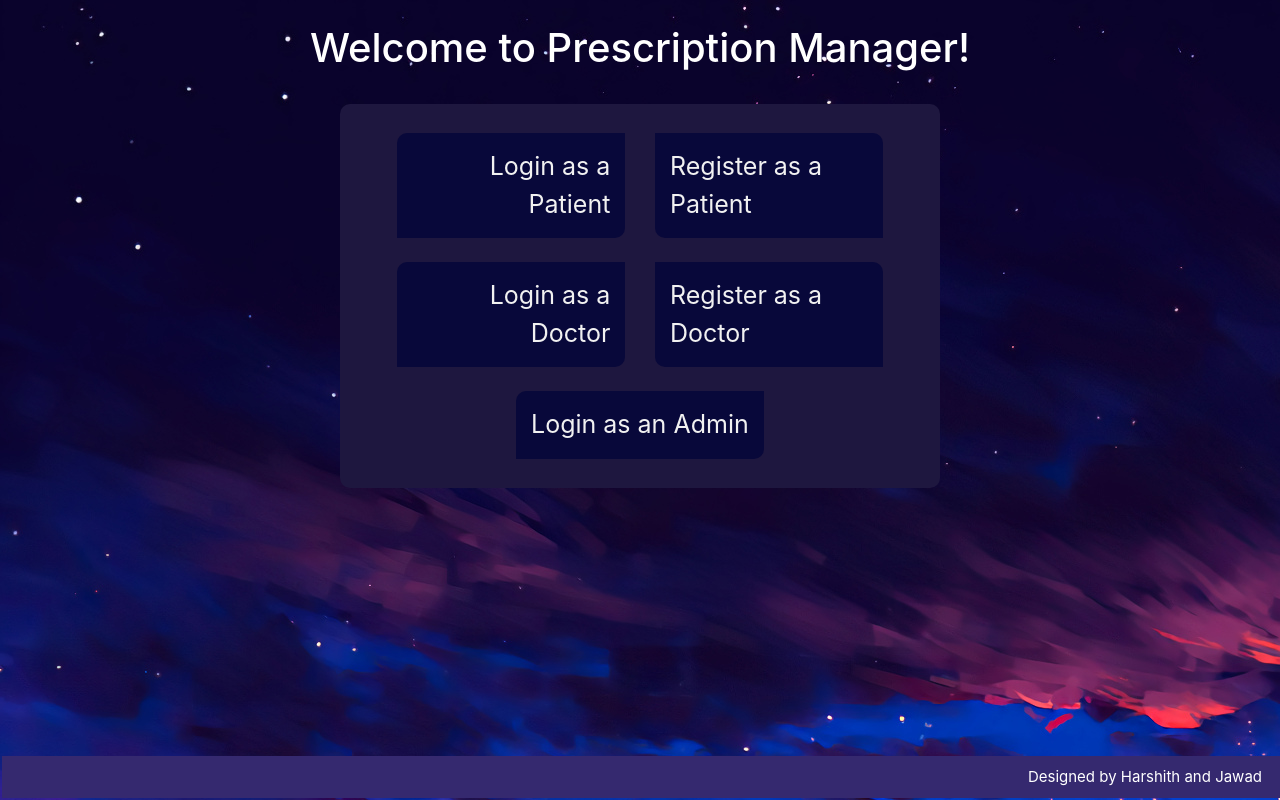
After one commit to jawad-kp/Prescription-Manager, a PHP site: page /DBMS/Public/Index-V2.html in a window 1280 px wide. The commit adds this page. Run offline with PHP 8.4, Linux system fonts and the light colour scheme; some libraries are stand-ins or nearby versions.

Commit message:
Index-V2 to compare for later. This one is less cluttered but yours looks cleaner. We'll compare and decide once you're done

```diff
--- a/CustomCSS/index.css
+++ b/CustomCSS/index.css
@@ -5,27 +5,18 @@ body
 	/*background-image: url("../Assets/rrbltiehz7b31.png");*/
 }
 
-html.disabled
-{
-	overflow-x: hidden;
-    overflow-y: hidden;
-}
-body.disabled
-{
-	/*overflow-x: hidden; */
-    overflow-y: hidden;
-}
-footer
+.Fut
 {
 	position: fixed;
 	left: 0;
 	bottom: 0;
 	padding: 10px 20px 10px 10px;
-	margin: 3px;
+	margin: 2px;
 	width: 100%;
 	background-color: #35296f;
 	color: white;
 	text-align: right;
+	font-size: 15px;
 }
 #TitleContainer
 {
@@ -49,42 +40,66 @@ footer
 
 	justify-content: center;
 	align-items: center;
-	width: 500px;
+	max-width: 600px;
 	margin: auto;
-	padding: 10px;
+	padding: 5px;
 	border-radius: 10px;
 
 }
 
-#ButtonContainer > div
+.fl
 {
-	background-color: #08083A;
-
-	/*margin: auto;*/
-	/**/
+	border-radius: 10px 0px 10px 0px;
+	/*tr,tl,br,bl*/
 }
 
-.fl
-{
-	border-radius: 20px 5px 20px 2px;
-	padding: 5px
-
-}
 .fr
 {
-	border-radius: 2px 30px 5px 20px;
-	padding: 5px;
-	--animate-delay: 0.9s;
+	border-radius: 0px 10px 0px 10px;
 }
-#ButtonContainer > div > a
+
+#ButtonContainer > div > div> a
 {
 	font-size: 40px;
 	text-decoration: none;
-	color: #F1F1F1
+	color: #F1F1F1;
+}
 
 
+.ButBox > a
+{
+	text-decoration: none;
+	color: #F1F1F1;
 }
-/*.PatCls
+
+.ButBox
 {
-	--animate-delay: 2s;
-}*/
+	background-color: #08083A;
+}
+
+
+.RegTag
+{
+	font-size: 25px;
+}
+
+.LogTag
+{
+	font-size: 25px;
+	text-align: right;
+}
+
+.LogCls
+{
+	/*padding-left:  0px;
+	padding-top: 0px;
+	padding-right: 0px;
+	padding-bottom: 0px;*/
+	padding: 15px;
+	/*margin: 30px 0px 0px 0px;*/
+}
+
+.RegCls
+{
+	padding: 15px;
+}
--- /dev/null
+++ b/Public/Index-V2.html
@@ -0,0 +1,78 @@
+<!DOCTYPE html>
+<html>
+<head>
+	<title>Welcome!!</title>
+	<meta charset="utf-8">
+  	<meta name="viewport" content="width= device-width, initial-scale=1">
+  	<style type="text/css">
+  		.error{ color: red; font-size: 16px }
+		.titles {text-align: right;}
+  	</style>
+  	<link rel="stylesheet" type="text/css" href="../node_modules/bootstrap/dist/css/bootstrap.css">
+  	<link rel="stylesheet" type="text/css" href="../Dependencies/Hover-master/css/hover.css">
+  	<!-- <link rel="stylesheet" type="text/css" href="../Dependencies/CSS Animations/animate.css"> Deprected now-->
+  	<link rel="stylesheet" type="text/css" href="../node_modules/animate.css/animate.css">
+  	<link rel="stylesheet" type="text/css" href="../CustomCSS/index.css">
+  	<script type="text/javascript" src="../node_modules/jquery/dist/jquery.js"></script>
+  	<script type="text/javascript" src="../node_modules/bootstrap/dist/js/bootstrap.js">
+	</script>
+</head>
+<body>
+	<div class="container-fluid">
+		<br>
+		<div id="TitleContainer"  class="row animate__animated animate__backInDown ">
+			<h1 class="">Welcome to Prescription Manager!</h1>
+		</div>
+		<br>
+		<div id="ButtonContainer" >
+			<br>
+			<div class="row">
+				<div class="col-sm-1"></div>
+				<div class="col-sm-5">
+					<div class="fl ButBox LogCls animate__animated animate__lightSpeedInLeft animate__delay-1s hvr-rotate">
+						<a href="Login.php" class="LogTag hvr-skew-forward" role="button">Login as a Patient</a>
+					</div>
+				</div>
+				<br>
+				<div class="col-sm-5">
+					<div class="fr ButBox RegCls animate__animated animate__lightSpeedInRight animate__delay-1s">
+						<a href="Register.php" class="RegTag hvr-skew-backward" role="button">Register as a Patient</a>
+					</div>
+				</div>
+				<div class="col-sm-1"></div>
+			</div>
+			<br>
+
+
+			<div class="row">
+
+				<div class="col-sm-1"></div>
+				<div class="col-sm-5">
+					<div class="fl ButBox LogCls animate__animated animate__lightSpeedInLeft animate__delay-2s">
+						<a href="DocLogin.php" class="LogTag hvr-skew-forward"  role="button">Login as a Doctor<br></a>
+					</div>
+				</div>
+
+				<div class="col-sm-5">
+					<div class="fr ButBox RegCls RegTag animate__animated animate__lightSpeedInRight animate__delay-2s">
+						<a href="Register.php" class="RegTag hvr-skew-backward" role="button">Register as a Doctor</a>
+					</div>
+				</div>
+				<div class="col-sm-1"></div>
+
+			</div>
+			<br>
+
+			<div class="fl row ButBox LogCls animate__animated animate__fadeInUp animate__delay-3s">
+				<a href="AdminLog.php"  class="LogTag hvr-float" role="button">Login as an Admin</a>
+
+			</div>
+			<br>
+
+		</div>
+
+		<footer class="Fut"> Designed by Harshith and Jawad</footer>
+	</div>
+
+</body>
+</html>
```
